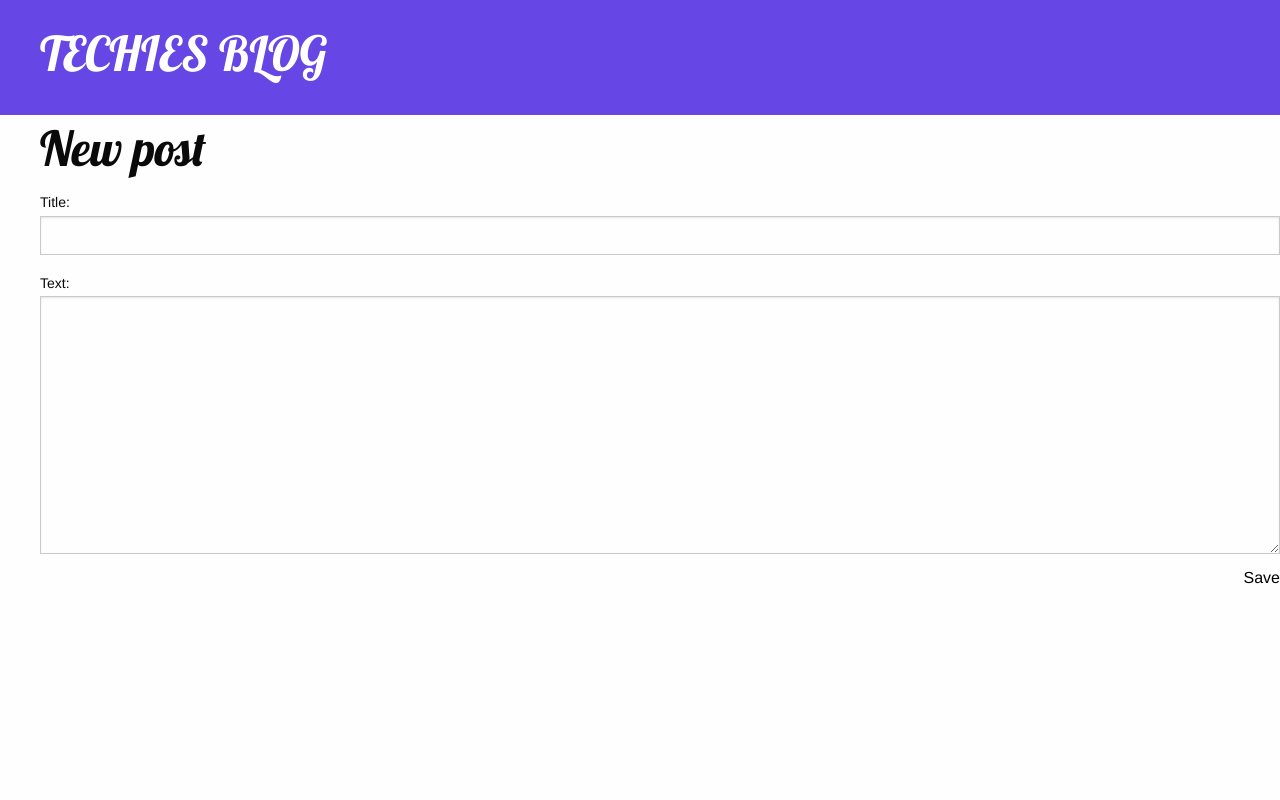
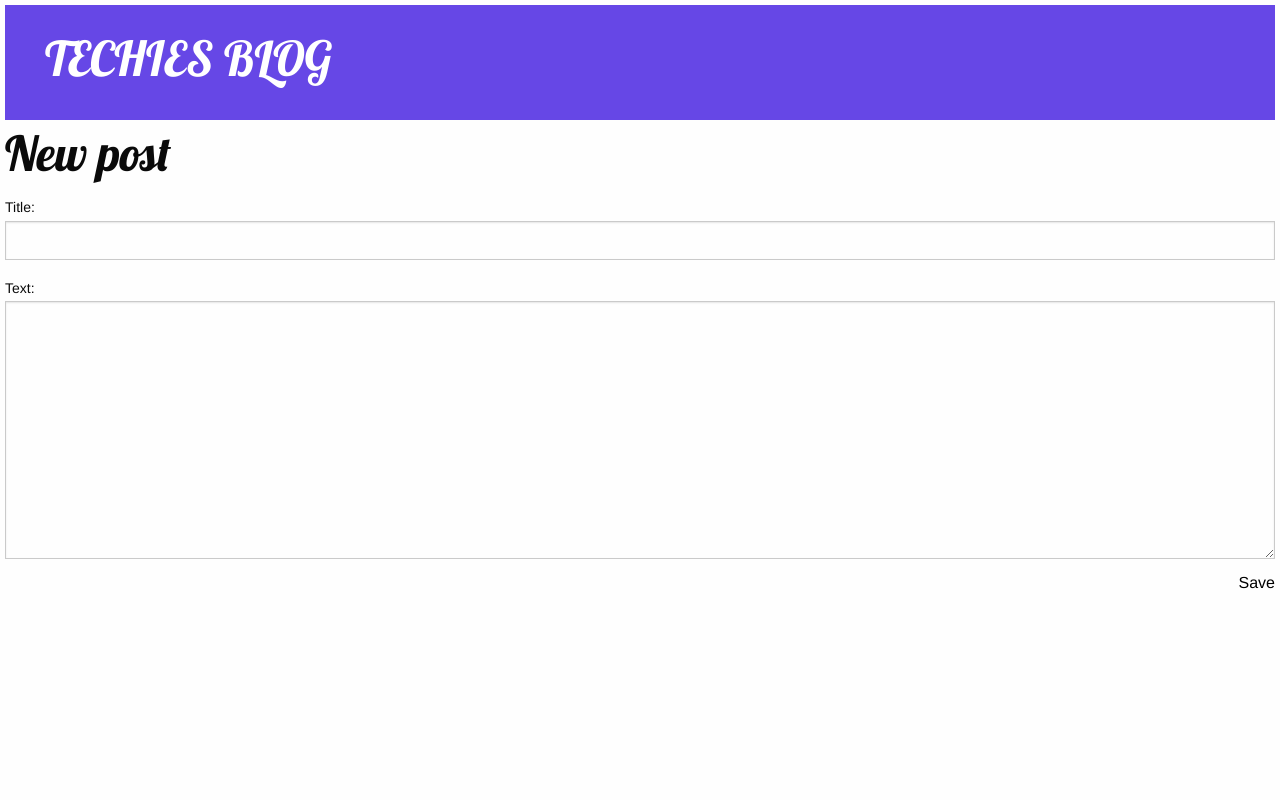
Before and after one commit to skafis/bloggedV2, a Django app: page /post/new/ in a window 1280 px wide. Run offline with Django 3.2, Linux system fonts and the light colour scheme; some libraries are stand-ins or nearby versions.

Commit message:
change css

```diff
--- a/blog/static/css/blog.css
+++ b/blog/static/css/blog.css
@@ -1,3 +1,6 @@
+html{
+    margin: 5px;
+}
 h1 a {
     color: #6647e6;
     font-family: 'Lobster';
@@ -6,6 +9,7 @@ h1 a {
     background-color: #6647e6;
     margin-top: 0;
     padding: 20px 20px 20px 40px;
+    background-image: url
 }
 
 .page-header h1, .page-header h1 a, .page-header h1 a:visited, .page-header h1 a:active {
@@ -15,7 +19,7 @@ h1 a {
 }
 
 .content {
-    margin-left: 40px;
+    margin-left: 0px;
 }
 
 h1, h2, h3, h4 {
```
